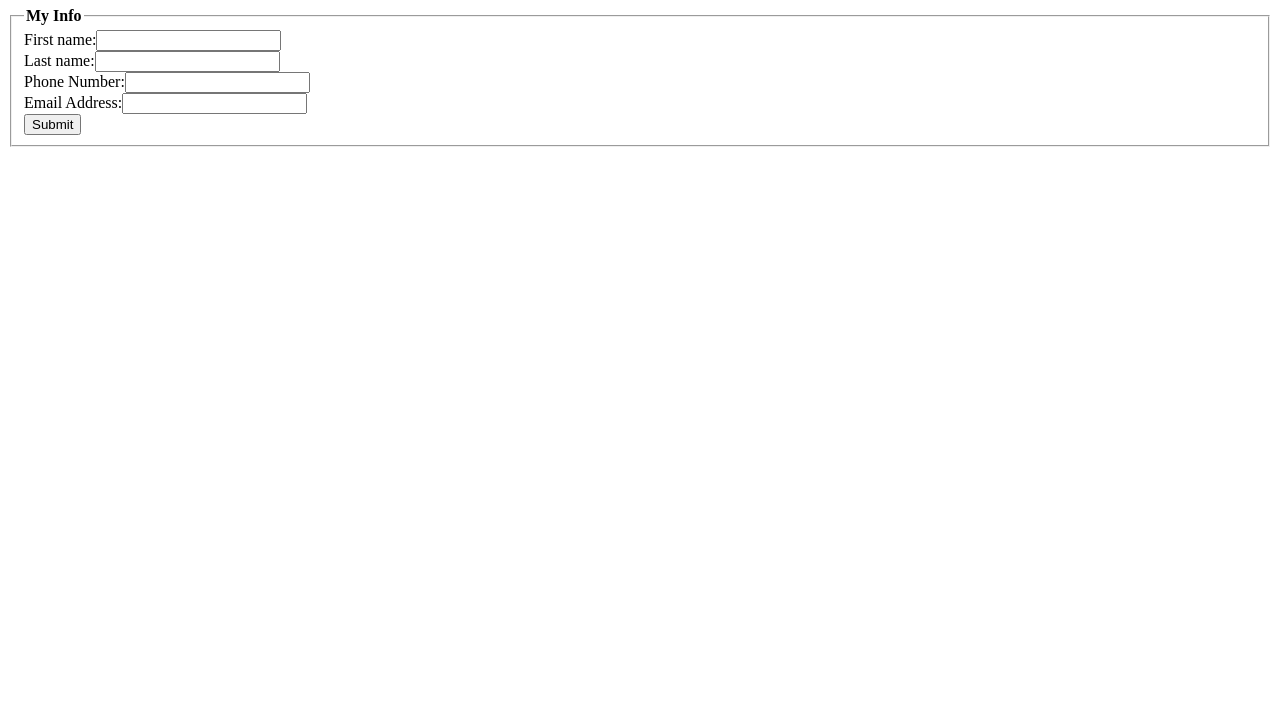
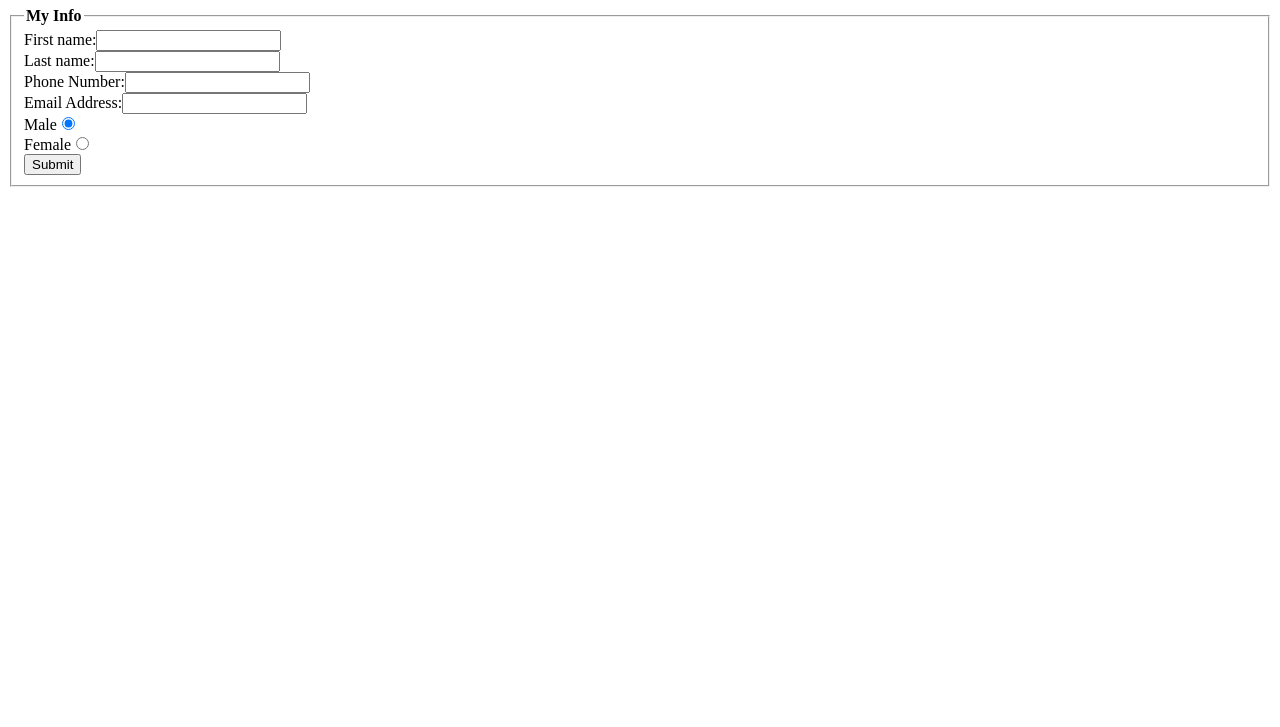
Before and after one commit to 8Kentonf/Lab4, a plain HTML site: page index.html in a window 1280 px wide. Shown: the part 73-800 px from the top of the page. Drawn offline with Linux system fonts and the light colour scheme.

Commit message:
adding gender

```diff
--- a/index.html
+++ b/index.html
@@ -14,6 +14,8 @@
       Last name:<input type="text" name="last_name_field"><br>
       Phone Number:<input type="text" name="phone_field"><br>
       Email Address:<input type="email" name="email_field"><br>
+      Male<input type="radio" name="gender" value="gender_field" checked><br>
+      Female<input type="radio" name="gender" value="gender_field"><br>
       <input type="submit">
   </form>
 
```
